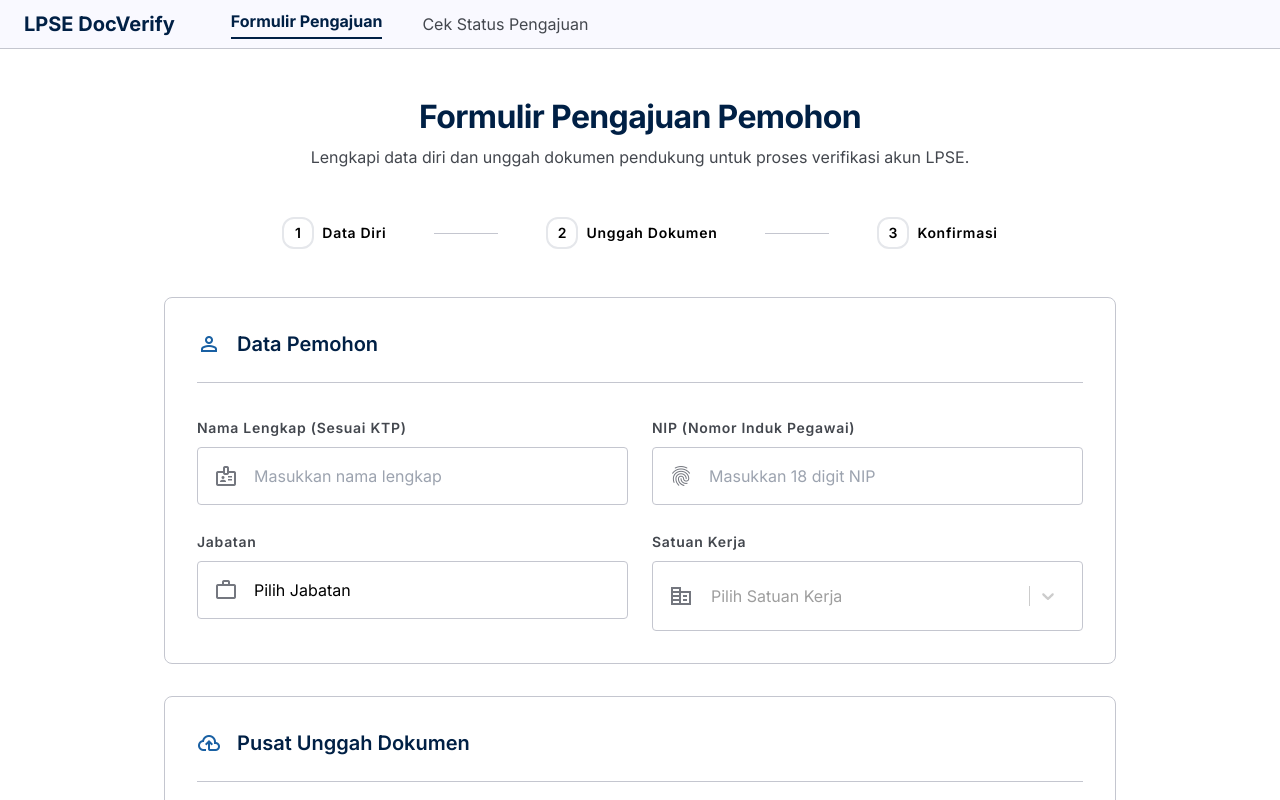
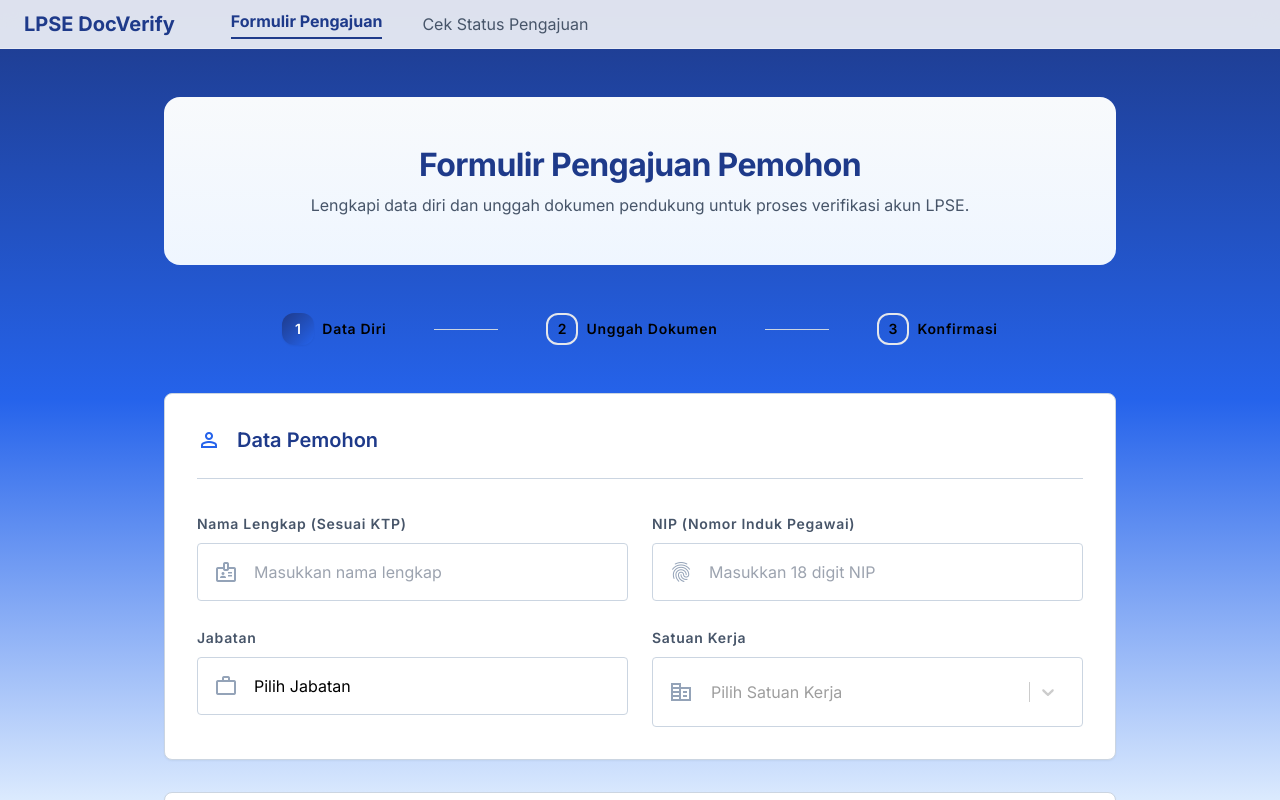
Before and after one commit to helpdeskukpbjbungo-lang/verifikasi-berkas, a React (Vite) app: page / in a window 1280 px wide. Shown: the top 800 px of the page. Built offline with nearby package versions, Linux system fonts and the light colour scheme; no server answers.

Commit message:
warna utk BG Formulir

```diff
--- a/src/index.css
+++ b/src/index.css
@@ -30,6 +30,29 @@ body {
 input:focus,
 select:focus {
   outline: none;
-  border-color: #1a365d;
-  box-shadow: 0 0 0 2px rgba(26, 54, 93, 0.1);
+  border-color: #1e3a8a;
+  box-shadow: 0 0 0 2px rgba(30, 58, 138, 0.1);
 }
+
+.gradient-primary {
+  background: linear-gradient(135deg, #1e3a8a 0%, #2563eb 100%);
+}
+
+.gradient-subtle {
+  background: linear-gradient(180deg, #f8fafc 0%, #eff6ff 100%);
+}
+
+.gradient-step {
+  background: linear-gradient(135deg, #1e3a8a 0%, #2563eb 100%);
+}
+
+.page-gradient {
+  background: linear-gradient(180deg, #1e3a8a 0%, #2563eb 25%, #dbeafe 50%, #f8fafc 75%, #ffffff 100%);
+  min-height: 100vh;
+}
+
+.glass-nav {
+  background: rgba(255, 255, 255, 0.85);
+  backdrop-filter: blur(12px);
+  border-bottom: 1px solid rgba(255, 255, 255, 0.3);
+}
--- a/src/pages/PengajuanForm.jsx
+++ b/src/pages/PengajuanForm.jsx
@@ -186,8 +186,8 @@ export default function PengajuanForm() {
   }
 
   return (
-    <div>
-      <nav className="sticky top-0 z-50 flex justify-between items-center w-full px-md py-xs bg-surface border-b border-outline-variant">
+    <div className="page-gradient">
+      <nav className="sticky top-0 z-50 flex justify-between items-center w-full px-md py-xs glass-nav">
         <div className="flex items-center gap-md">
           <span className="text-headline-sm font-headline-sm font-bold text-primary">LPSE DocVerify</span>
           <div className="hidden md:flex items-center gap-lg ml-lg">
@@ -204,7 +204,7 @@ export default function PengajuanForm() {
           </button>
         </div>
         {mobileMenuOpen && (
-          <div className="absolute top-full left-0 right-0 bg-surface border-b border-outline-variant md:hidden">
+          <div className="absolute top-full left-0 right-0 bg-white/90 backdrop-blur-md border-b border-outline-variant shadow-lg md:hidden">
             <a className="block w-full text-left px-md py-sm text-primary font-bold border-b border-outline-variant font-body-md text-body-md" href="#">Formulir Pengajuan</a>
             <a className="block w-full text-left px-md py-sm text-on-surface-variant hover:bg-surface-container-low font-body-md text-body-md cursor-pointer" onClick={() => { setMobileMenuOpen(false); navigate('/kolom-cek-status') }}>Cek Status Pengajuan</a>
           </div>
@@ -212,14 +212,14 @@ export default function PengajuanForm() {
       </nav>
 
       <main className="max-w-[1000px] mx-auto px-md py-xl">
-      <header className="mb-xl text-center">
+      <div className="gradient-subtle rounded-2xl p-xl mb-xl text-center">
         <h1 className="font-headline-lg text-headline-lg text-primary mb-xs">Formulir Pengajuan Pemohon</h1>
         <p className="font-body-md text-body-md text-on-surface-variant">Lengkapi data diri dan unggah dokumen pendukung untuk proses verifikasi akun LPSE.</p>
-      </header>
+      </div>
 
       <div className="flex flex-row justify-center items-center mb-xl gap-1 md:gap-xl">
         <div className="flex items-center gap-xs step-active">
-          <span className="w-6 h-6 md:w-8 md:h-8 rounded-full border-2 flex items-center justify-center font-bold text-label-sm md:text-label-md">1</span>
+          <span className="w-6 h-6 md:w-8 md:h-8 rounded-full gradient-step flex items-center justify-center font-bold text-label-sm md:text-label-md text-white shadow-sm">1</span>
           <span className="font-label-sm md:font-label-md text-label-sm md:text-label-md">Data Diri</span>
         </div>
         <div className="hidden md:block w-8 md:w-16 h-px bg-outline-variant"></div>
@@ -235,7 +235,7 @@ export default function PengajuanForm() {
       </div>
 
       <form className="space-y-lg" id="submissionForm" onSubmit={handleSubmit}>
-        <section className="bg-surface-container-lowest border border-outline-variant rounded-xl p-lg">
+        <section className="bg-surface-container-lowest border border-outline-variant rounded-xl p-lg shadow-sm">
           <div className="flex items-center gap-sm mb-lg border-b border-outline-variant pb-md">
             <span className="material-symbols-outlined text-secondary">person</span>
             <h2 className="font-headline-sm text-headline-sm text-primary">Data Pemohon</h2>
@@ -335,7 +335,7 @@ export default function PengajuanForm() {
           </div>
         </section>
 
-        <section className="bg-surface-container-lowest border border-outline-variant rounded-xl p-lg">
+        <section className="bg-surface-container-lowest border border-outline-variant rounded-xl p-lg shadow-sm">
           <div className="flex items-center gap-sm mb-lg border-b border-outline-variant pb-md">
             <span className="material-symbols-outlined text-secondary">cloud_upload</span>
             <h2 className="font-headline-sm text-headline-sm text-primary">Pusat Unggah Dokumen</h2>
@@ -353,7 +353,7 @@ export default function PengajuanForm() {
                   </div>
                 </div>
                 <div className="flex items-center gap-sm">
-                  <label className="cursor-pointer bg-primary text-on-primary font-label-md text-label-md px-md py-sm rounded-lg hover:bg-primary-container transition-colors inline-block text-center">
+                  <label className="cursor-pointer gradient-primary text-on-primary font-label-md text-label-md px-md py-sm rounded-lg hover:opacity-90 transition-all inline-block text-center shadow-sm">
                     Pilih File
                     <input className="hidden" type="file" onChange={(e) => handleFileChange('surat_rekomendasi_ukpbj', e.target.files[0])} />
                   </label>
@@ -383,7 +383,7 @@ export default function PengajuanForm() {
                    </div>
                  </div>
                  <div className="flex items-center gap-sm">
-                   <label className="cursor-pointer bg-primary text-on-primary font-label-md text-label-md px-md py-sm rounded-lg hover:bg-primary-container transition-colors inline-block text-center">
+                   <label className="cursor-pointer gradient-primary text-on-primary font-label-md text-label-md px-md py-sm rounded-lg hover:opacity-90 transition-all inline-block text-center shadow-sm">
                      Pilih File
                      <input className="hidden" type="file" onChange={(e) => handleFileChange('sk_kpa_sertifikat_pbj', e.target.files[0])} />
                    </label>
@@ -412,7 +412,7 @@ export default function PengajuanForm() {
                 </div>
               </div>
               <div className="flex items-center gap-sm">
-                <label className="cursor-pointer bg-primary text-on-primary font-label-md text-label-md px-md py-sm rounded-lg hover:bg-primary-container transition-colors inline-block text-center">
+                <label className="cursor-pointer gradient-primary text-on-primary font-label-md text-label-md px-md py-sm rounded-lg hover:opacity-90 transition-all inline-block text-center shadow-sm">
                   Pilih File
                   <input className="hidden" type="file" onChange={(e) => handleFileChange('surat_permohonan', e.target.files[0])} />
                 </label>
@@ -440,7 +440,7 @@ export default function PengajuanForm() {
                 </div>
               </div>
               <div className="flex items-center gap-sm">
-                <label className="cursor-pointer bg-primary text-on-primary font-label-md text-label-md px-md py-sm rounded-lg hover:bg-primary-container transition-colors inline-block text-center">
+                <label className="cursor-pointer gradient-primary text-on-primary font-label-md text-label-md px-md py-sm rounded-lg hover:opacity-90 transition-all inline-block text-center shadow-sm">
                   Pilih File
                   <input className="hidden" type="file" onChange={(e) => handleFileChange('pakta_integritas', e.target.files[0])} />
                 </label>
@@ -468,7 +468,7 @@ export default function PengajuanForm() {
                 </div>
               </div>
               <div className="flex items-center gap-sm">
-                <label className="cursor-pointer bg-primary text-on-primary font-label-md text-label-md px-md py-sm rounded-lg hover:bg-primary-container transition-colors inline-block text-center">
+                <label className="cursor-pointer gradient-primary text-on-primary font-label-md text-label-md px-md py-sm rounded-lg hover:opacity-90 transition-all inline-block text-center shadow-sm">
                   Pilih File
                   <input className="hidden" type="file" onChange={(e) => handleFileChange('sk_terbaru', e.target.files[0])} />
                 </label>
@@ -497,7 +497,7 @@ export default function PengajuanForm() {
                   </div>
                 </div>
                 <div className="flex items-center gap-sm">
-                  <label className="cursor-pointer bg-primary text-on-primary font-label-md text-label-md px-md py-sm rounded-lg hover:bg-primary-container transition-colors inline-block text-center">
+                  <label className="cursor-pointer gradient-primary text-on-primary font-label-md text-label-md px-md py-sm rounded-lg hover:opacity-90 transition-all inline-block text-center shadow-sm">
                     Pilih File
                     <input className="hidden" type="file" onChange={(e) => handleFileChange('sertifikat_level1', e.target.files[0])} />
                   </label>
@@ -518,10 +518,10 @@ export default function PengajuanForm() {
         </section>
 
         <div className="flex flex-col sm:flex-row items-center justify-end gap-md pt-md">
-          <button onClick={handleSaveDraft} disabled={!isFormComplete} className="w-full sm:w-auto px-xl py-sm font-label-md text-label-md text-secondary border border-secondary rounded-lg hover:bg-surface-container-low transition-colors disabled:opacity-50 disabled:cursor-not-allowed" type="button">
+          <button onClick={handleSaveDraft} disabled={!isFormComplete} className="w-full sm:w-auto px-xl py-sm font-label-md text-label-md text-secondary border border-secondary rounded-lg hover:bg-surface-container-low hover:shadow-sm transition-all disabled:opacity-50 disabled:cursor-not-allowed" type="button">
             Simpan Draft
           </button>
-          <button className="w-full sm:w-auto px-xl py-sm font-label-md text-label-md bg-primary text-on-primary rounded-lg hover:bg-primary-container shadow-sm active:opacity-80 transition-all flex items-center justify-center gap-xs" type="submit" disabled={submitting}>
+          <button className="w-full sm:w-auto px-xl py-sm font-label-md text-label-md gradient-primary text-on-primary rounded-lg hover:opacity-90 shadow-md active:opacity-80 transition-all flex items-center justify-center gap-xs" type="submit" disabled={submitting}>
             <span>{submitting ? 'Mengirim...' : 'Lanjutkan Pengajuan'}</span>
             <span className="material-symbols-outlined text-[18px]">arrow_forward</span>
           </button>
--- a/tailwind.config.js
+++ b/tailwind.config.js
@@ -8,49 +8,49 @@ export default {
   theme: {
     extend: {
       colors: {
-        'surface-container': '#e7eeff',
-        'surface-container-low': '#f0f3ff',
-        'background': '#f9f9ff',
-        'secondary': '#1960a3',
-        'surface-variant': '#d8e3fa',
-        'on-secondary-fixed': '#001c38',
-        'on-primary-container': '#86a0cd',
+        'surface-container': '#f1f5f9',
+        'surface-container-low': '#f8fafc',
+        'background': '#f8fafc',
+        'secondary': '#2563eb',
+        'surface-variant': '#e2e8f0',
+        'on-secondary-fixed': '#1e3a8a',
+        'on-primary-container': '#1e3a8a',
         'on-error': '#ffffff',
-        'on-background': '#111c2c',
-        'tertiary': '#1b2127',
-        'inverse-primary': '#adc7f7',
-        'on-tertiary-container': '#989fa6',
-        'outline-variant': '#c4c6cf',
-        'on-primary-fixed-variant': '#2d476f',
-        'primary': '#002045',
-        'surface-dim': '#cfdaf1',
+        'on-background': '#0f172a',
+        'tertiary': '#334155',
+        'inverse-primary': '#93c5fd',
+        'on-tertiary-container': '#475569',
+        'outline-variant': '#cbd5e1',
+        'on-primary-fixed-variant': '#1e40af',
+        'primary': '#1e3a8a',
+        'surface-dim': '#e2e8f0',
         'on-primary': '#ffffff',
-        'surface-bright': '#f9f9ff',
-        'primary-fixed-dim': '#adc7f7',
-        'on-secondary-container': '#00477f',
-        'inverse-surface': '#263142',
+        'surface-bright': '#ffffff',
+        'primary-fixed-dim': '#93c5fd',
+        'on-secondary-container': '#1e3a8a',
+        'inverse-surface': '#1e293b',
         'on-tertiary': '#ffffff',
-        'on-surface': '#111c2c',
+        'on-surface': '#0f172a',
         'surface-container-lowest': '#ffffff',
-        'primary-fixed': '#d6e3ff',
-        'tertiary-container': '#30363c',
-        'on-surface-variant': '#43474e',
-        'on-secondary-fixed-variant': '#004881',
-        'primary-container': '#1a365d',
-        'surface': '#f9f9ff',
+        'primary-fixed': '#dbeafe',
+        'tertiary-container': '#f1f5f9',
+        'on-surface-variant': '#475569',
+        'on-secondary-fixed-variant': '#1d4ed8',
+        'primary-container': '#dbeafe',
+        'surface': '#ffffff',
         'on-secondary': '#ffffff',
-        'tertiary-fixed-dim': '#c1c7cf',
-        'on-tertiary-fixed-variant': '#41474e',
-        'error-container': '#ffdad6',
-        'secondary-container': '#7db6ff',
-        'on-tertiary-fixed': '#161c22',
-        'surface-container-highest': '#d8e3fa',
-        'surface-container-high': '#dee8ff',
-        'secondary-fixed-dim': '#a2c9ff',
-        'outline': '#74777f',
-        'secondary-fixed': '#d3e4ff',
-        'error': '#ba1a1a',
-        'on-error-container': '#93000a',
+        'tertiary-fixed-dim': '#cbd5e1',
+        'on-tertiary-fixed-variant': '#475569',
+        'error-container': '#fee2e2',
+        'secondary-container': '#bfdbfe',
+        'on-tertiary-fixed': '#0f172a',
+        'surface-container-highest': '#e2e8f0',
+        'surface-container-high': '#f1f5f9',
+        'secondary-fixed-dim': '#93c5fd',
+        'outline': '#94a3b8',
+        'secondary-fixed': '#dbeafe',
+        'error': '#dc2626',
+        'on-error-container': '#991b1b',
       },
       borderRadius: {
         DEFAULT: '0.125rem',
```
Also changed, not shown: src/pages/CekStatus.jsx (+9 -7 lines), src/pages/KolomCekStatus.jsx (+9 -7 lines).
